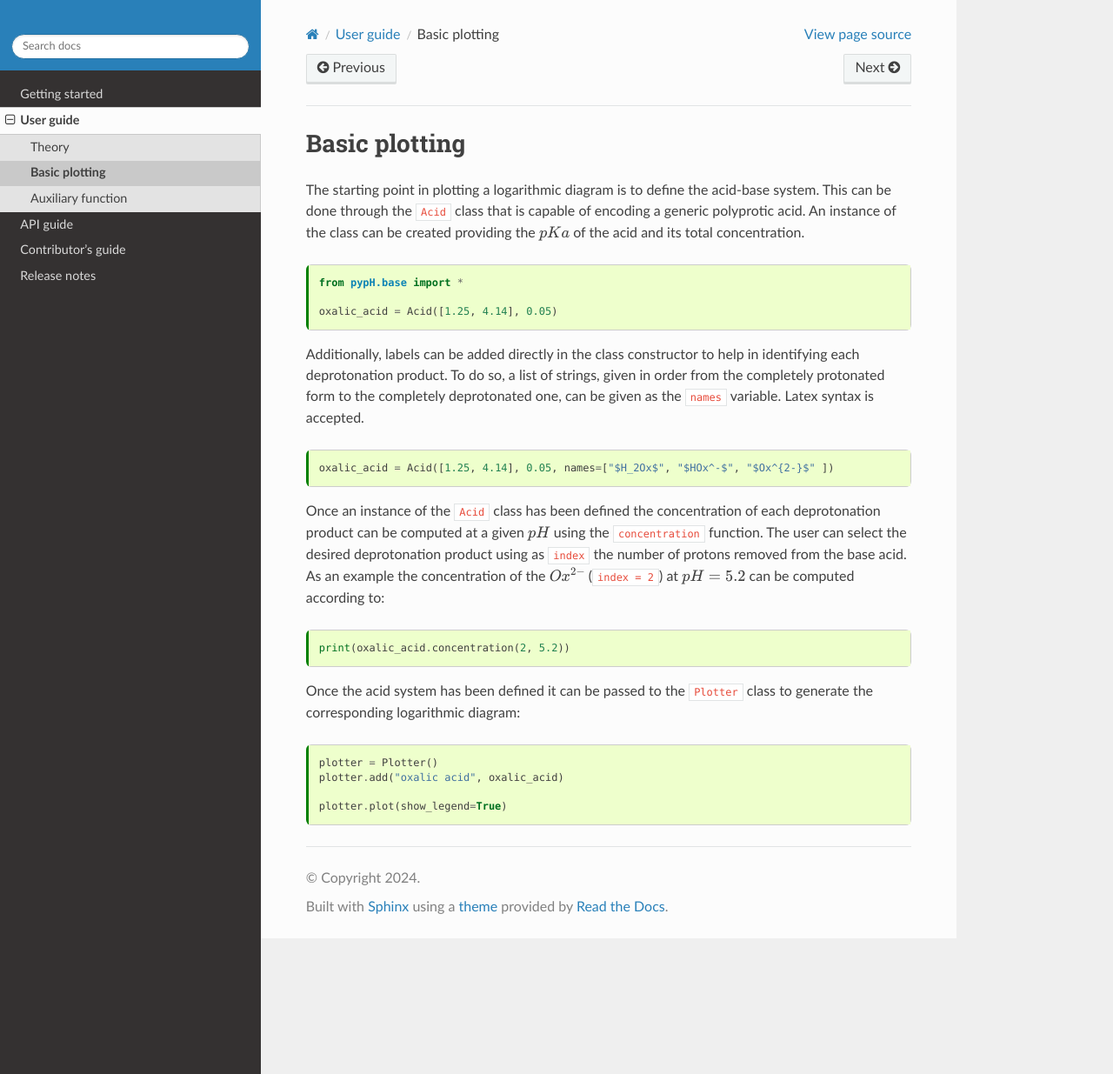
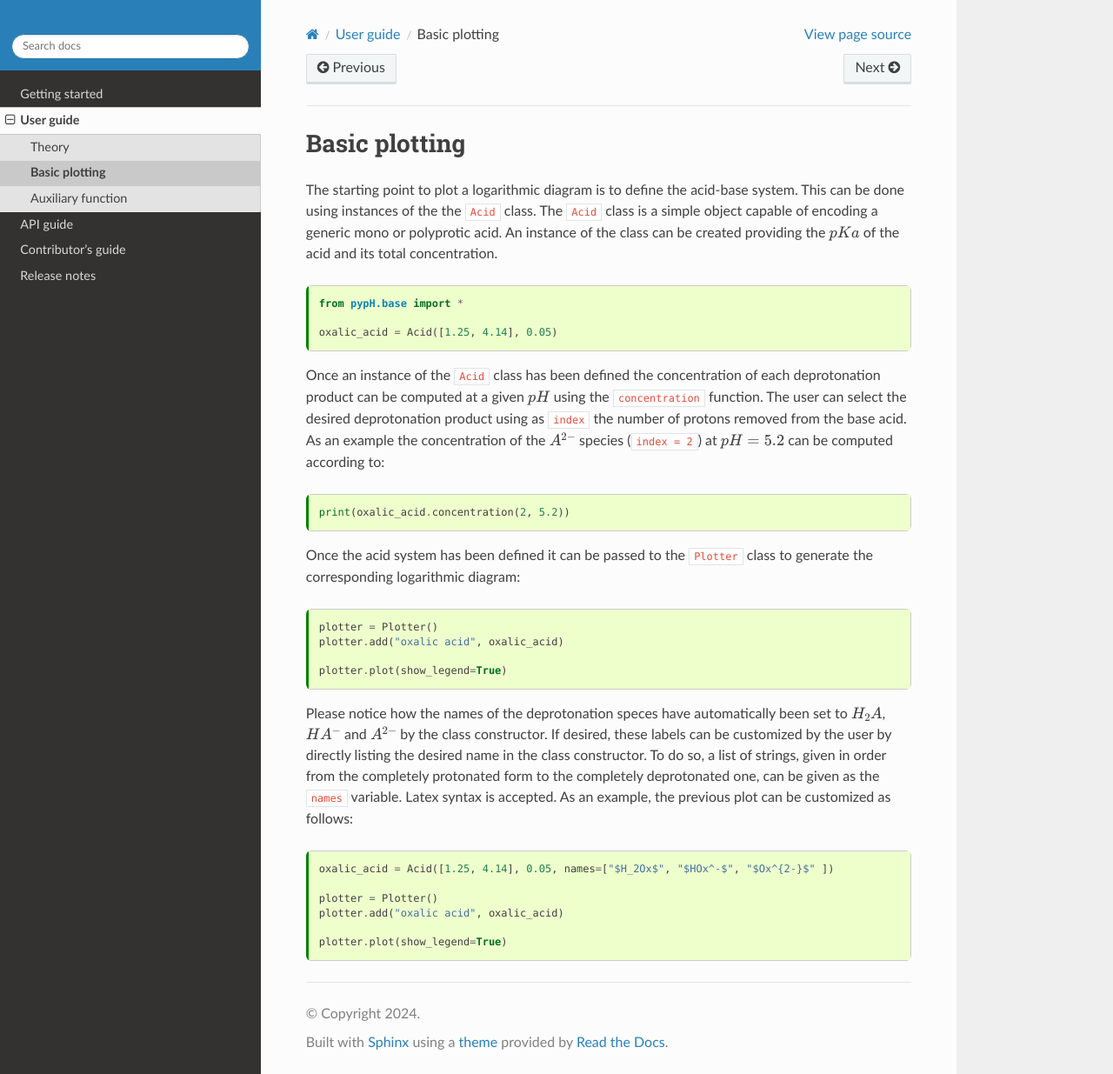
Before and after one commit to ppravatto/pypH, a Jupyter Book: the page built from docs/Guide/plotting.md, in a window 1280 px wide and 1235 px high. Shown: the whole window at 87% size. Built offline with Jupyter Book 1.0.4 settings and Sphinx 7.4.7 and the Read the Docs theme 3.1.0, drawn with Linux system fonts in a browser that asks for light colours.

Commit message:
Introduced ID in Acid class and auto-naming

````diff
--- a/docs/Guide/plotting.md
+++ b/docs/Guide/plotting.md
@@ -13,21 +13,16 @@
 (Guide-Basic)=
 # Basic plotting
 
-The starting point in plotting a logarithmic diagram is to define the acid-base system. This can be done through the `Acid` class that is capable of encoding a generic polyprotic acid. An instance of the class can be created providing the $pKa$ of the acid and its total concentration.
+The starting point to plot a logarithmic diagram is to define the acid-base system. This can be done using instances of the the `Acid` class. The `Acid` class is a simple object capable of encoding a generic mono or polyprotic acid. An instance of the class can be created providing the $pKa$ of the acid and its total concentration.
 
 ```{code-cell} python
 from pypH.base import *
 
 oxalic_acid = Acid([1.25, 4.14], 0.05)
+
 ```
 
-Additionally, labels can be added directly in the class constructor to help in identifying each deprotonation product. To do so, a list of strings, given in order from the completely protonated form to the completely deprotonated one, can be given as the `names` variable. Latex syntax is accepted.
-
-```{code-cell} python
-oxalic_acid = Acid([1.25, 4.14], 0.05, names=["$H_2Ox$", "$HOx^-$", "$Ox^{2-}$" ])
-```
-
-Once an instance of the `Acid` class has been defined the concentration of each deprotonation product can be computed at a given $pH$ using the `concentration` function. The user can select the desired deprotonation product using as `index` the number of protons removed from the base acid. As an example the concentration of the $Ox^{2-}$ (`index = 2`) at $pH=5.2$ can be computed according to:
+Once an instance of the `Acid` class has been defined the concentration of each deprotonation product can be computed at a given $pH$ using the `concentration` function. The user can select the desired deprotonation product using as `index` the number of protons removed from the base acid. As an example the concentration of the $A^{2-}$ species (`index = 2`) at $pH=5.2$ can be computed according to:
 
 ```{code-cell} python
 print(oxalic_acid.concentration(2, 5.2))
@@ -41,3 +36,14 @@
 
 plotter.plot(show_legend=True)
 ```
+
+Please notice how the names of the deprotonation speces have automatically been set to $H_2A$, $HA^{-}$ and $A^{2-}$ by the class constructor. If desired, these labels can be customized by the user by directly listing the desired name in the class constructor. To do so, a list of strings, given in order from the completely protonated form to the completely deprotonated one, can be given as the `names` variable. Latex syntax is accepted. As an example, the previous plot can be customized as follows:
+
+```{code-cell} python
+oxalic_acid = Acid([1.25, 4.14], 0.05, names=["$H_2Ox$", "$HOx^-$", "$Ox^{2-}$" ])
+
+plotter = Plotter()
+plotter.add("oxalic acid", oxalic_acid)
+
+plotter.plot(show_legend=True)
+```
````
Also changed, not shown: 1 other file.
